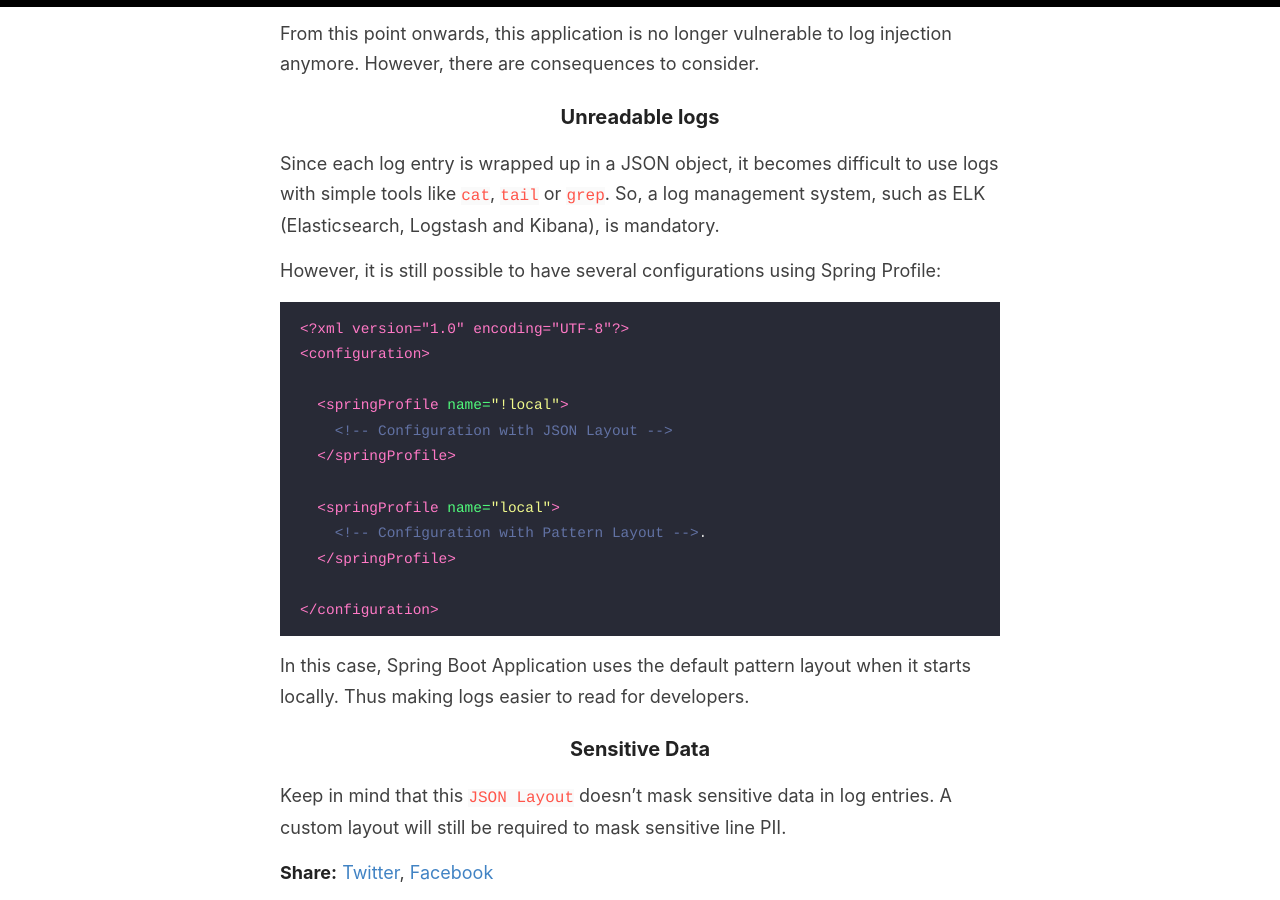
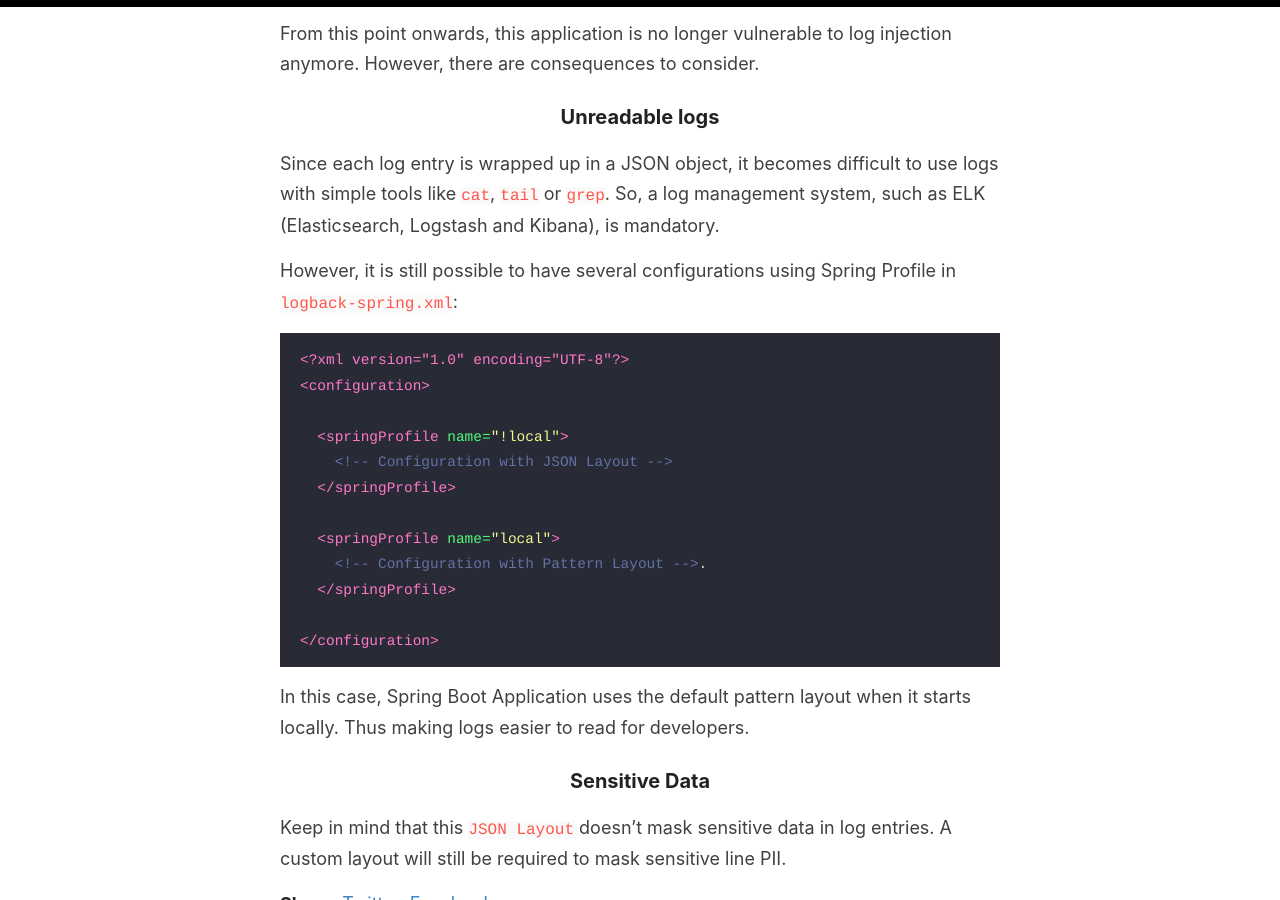
Before and after one commit to 0xdbe/0xdbe.github.io, a Jekyll site: the page built from _posts/2022-03-13-SpringSecureLogging.md, in a window 1280 px wide and 900 px high, scrolled down 4010 px. Built offline with Jekyll 4.4.1, drawn with Linux system fonts in a browser that asks for light colours.

Commit message:
fix logback file name: logback-spring.xml

````diff
--- a/_posts/2022-03-13-SpringSecureLogging.md
+++ b/_posts/2022-03-13-SpringSecureLogging.md
@@ -142,7 +142,7 @@ However, there are consequences to consider.
 Since each log entry is wrapped up in a JSON object, it becomes difficult to use logs with simple tools like ``cat``, ``tail`` or ``grep``.
 So, a log management system, such as ELK (Elasticsearch, Logstash and Kibana), is mandatory.
 
-However, it is still possible to have several configurations using Spring Profile:
+However, it is still possible to have several configurations using Spring Profile in ``logback-spring.xml``:
 
 ```xml
 <?xml version="1.0" encoding="UTF-8"?>
````
